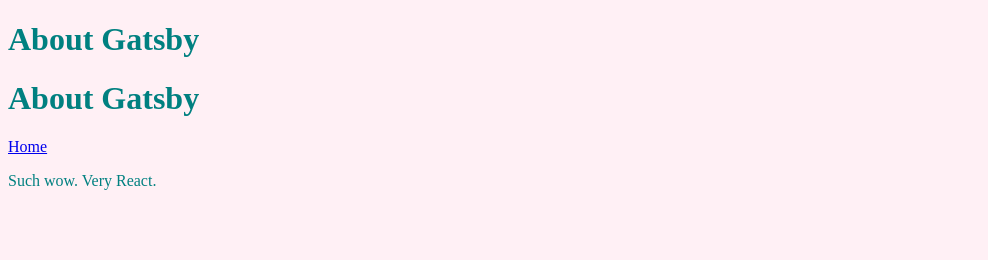
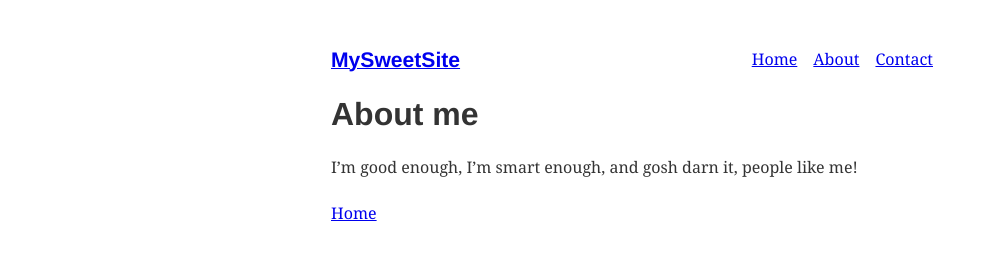
Before and after one commit to hisomura/gatsby-starter-hello-world, a Gatsby site: page /about in a window 1280 px wide. Shown: the whole page, without its empty margins (0-988 px from the left). Built offline with nearby package versions, Linux system fonts and the light colour scheme; Gatsby itself is replaced by a stand-in of ours.

Commit message:
Step3 done.

```diff
--- a/gatsby-config.js
+++ b/gatsby-config.js
@@ -6,5 +6,12 @@
 
 module.exports = {
   /* Your site config here */
-  plugins: [],
+  plugins: [
+    {
+      resolve: `gatsby-plugin-typography`,
+      options: {
+        pathToConfigModule: `src/utils/typography`,
+      },
+    },
+  ],
 }
--- a/package.json
+++ b/package.json
@@ -15,8 +15,12 @@
   },
   "dependencies": {
     "gatsby": "^2.22.15",
+    "gatsby-plugin-typography": "^2.5.3",
     "react": "^16.12.0",
-    "react-dom": "^16.12.0"
+    "react-dom": "^16.12.0",
+    "react-typography": "^0.16.19",
+    "typography": "^0.16.19",
+    "typography-theme-fairy-gates": "^0.16.19"
   },
   "devDependencies": {
     "prettier": "2.0.5"
--- /dev/null
+++ b/src/components/layout.js
@@ -0,0 +1,27 @@
+import React from "react"
+import { Link } from "gatsby"
+
+const ListLink = props => (
+  <li style={{ display: `inline-block`, marginRight: `1rem` }}>
+    <Link to={props.to}>{props.children}</Link>
+  </li>
+)
+
+
+export default function Layout({ children }) {
+  return (
+    <div style={{ margin: `3rem auto`, maxWidth: 650, padding: `0 1rem` }}>
+      <header style={{ marginBottom: `1.5rem` }}>
+        <Link to="/" style={{ textShadow: `none`, backgroundImage: `none` }}>
+          <h3 style={{ display: `inline` }}>MySweetSite</h3>
+        </Link>
+        <ul style={{ listStyle: `none`, float: `right` }}>
+          <ListLink to="/">Home</ListLink>
+          <ListLink to="/about/">About</ListLink>
+          <ListLink to="/contact/">Contact</ListLink>
+        </ul>
+      </header>
+      {children}
+    </div>
+  )
+}
--- a/src/pages/about.js
+++ b/src/pages/about.js
@@ -1,14 +1,16 @@
 import React from "react"
 import { Link } from "gatsby"
 import Header from "../components/header"
+import Layout from "../components/layout"
 
 export default function About() {
   return (
-    <div style={{ color: `teal` }}>
-      <Header headerText="About Gatsby" />
-      <h1>About Gatsby</h1>
+    <Layout>
+      <Header headerText="About me" />
+      <p>
+        I’m good enough, I’m smart enough, and gosh darn it, people like me!
+      </p>
       <Link to="/">Home</Link>
-      <p>Such wow. Very React.</p>
-    </div>
+    </Layout>
   )
 }
--- a/src/pages/index.js
+++ b/src/pages/index.js
@@ -1,17 +1,16 @@
 import React from "react"
-import { Link } from "gatsby"
 import Header from "../components/header"
-import Container from "../components/container"
+import Layout from "../components/layout"
 
 export default function Home() {
   return (
-    <div style={{ color: `purple` }}>
-      <Link to='/contact'>Contact</Link>
-      <Link to='/about'>About</Link>
-      <Link to='/about-css-modules'>About CSS Modules</Link>
-      <Header headerText="Hello Gatsby!"/>
-      <p>What a world.</p>
+    <Layout>
+      <Header headerText="Hi! I'm building a fake Gatsby site as part of a tutorial!" />
+      <p>
+        What do I like to do? Lots of course but definitely enjoy building
+        websites.
+      </p>
       <img src="https://source.unsplash.com/random/400x200" alt="" />
-    </div>
+    </Layout>
   )
 }
--- a/src/styles/global.css
+++ b/src/styles/global.css
@@ -1,3 +1,3 @@
 html {
-    background-color: lavenderblush;
+    /*background-color: lavenderblush;*/
 }
--- /dev/null
+++ b/src/utils/typography.js
@@ -0,0 +1,5 @@
+import Typography from "typography"
+import fairyGateTheme from "typography-theme-fairy-gates"
+const typography = new Typography(fairyGateTheme)
+export const { scale, rhythm, options } = typography
+export default typography
```
Also changed, not shown: src/pages/contact.js (added, +12 -0 lines), 1 other file.
